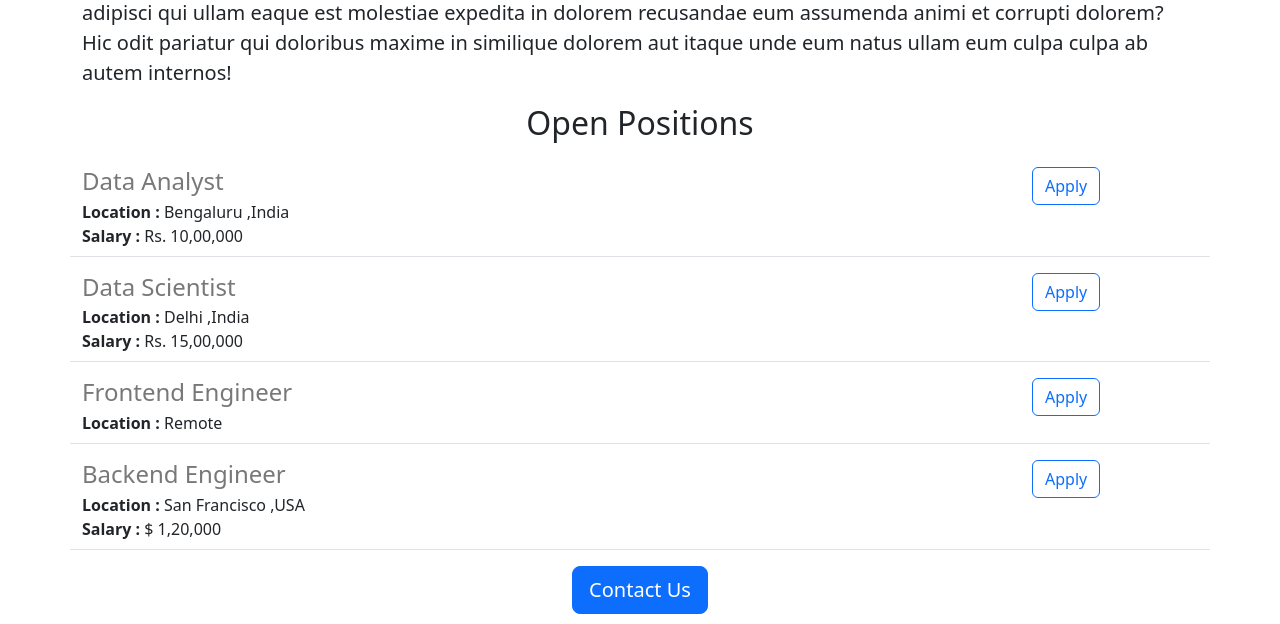
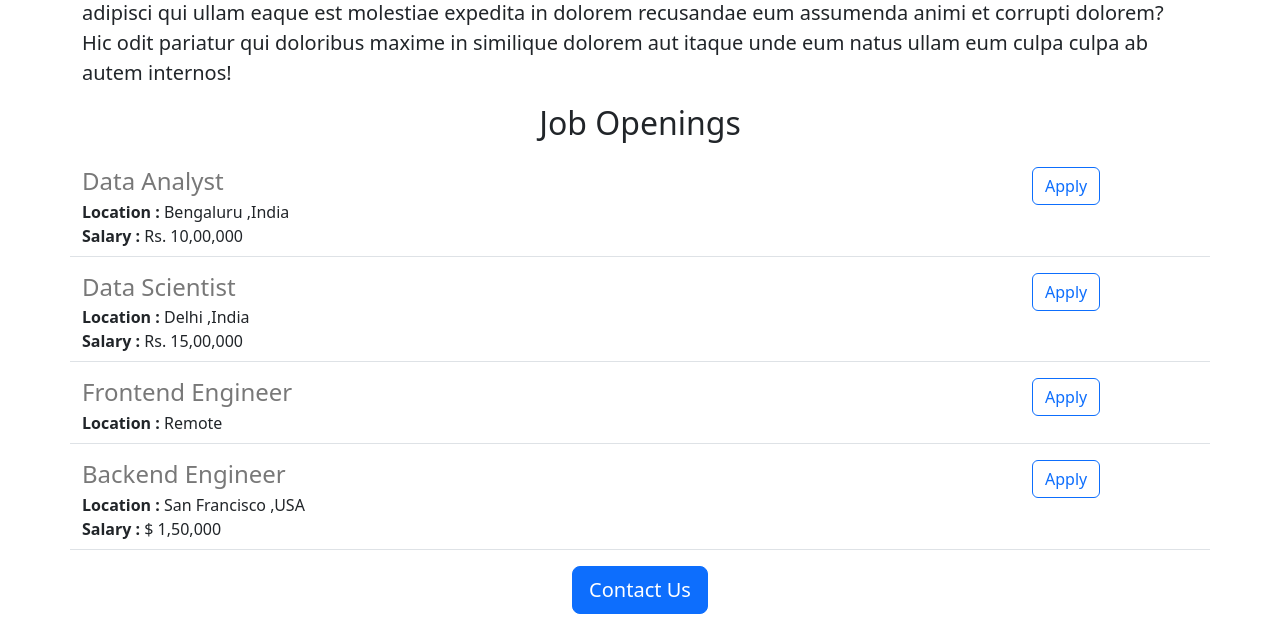
Before and after one commit to DigvijayWagh22/jovian-careers--website, a Flask app: page / in a window 1280 px wide. Shown: the part 926-1550 px from the top of the page. Run offline with Flask 2, Linux system fonts and the light colour scheme.

Commit message:
made some changes

```diff
--- a/app.py
+++ b/app.py
@@ -25,7 +25,7 @@ JOBS = [
     'id':4,
     'title':'Backend Engineer',
     'location':'San Francisco ,USA',
-    'salary': '$ 1,20,000'
+    'salary': '$ 1,50,000'
   }
 ]
 @app.route("/")
--- a/templates/home.html
+++ b/templates/home.html
@@ -14,7 +14,7 @@
     <img class="img-fluid" id="banner" src="https://jovian-careers-website.digvijay2010.repl.co/static/Banner.jpeg.jpg" height=320 >
     <h2 class="text-center  mt-2 mb-4">About Jovian</h2>
      <p class="lead">Lorem ipsum dolor sit amet. Aut voluptates rerum qui commodi quos nam labore adipisci? In vitae enim et ratione adipisci qui ullam eaque est molestiae expedita in dolorem recusandae eum assumenda animi et corrupti dolorem? Hic odit pariatur qui doloribus maxime in similique dolorem aut itaque unde eum natus ullam eum culpa culpa ab autem internos! </p>
-    <h2 class="text-center  mt-2 mb-4">Open Positions</h2>
+    <h2 class="text-center  mt-2 mb-4">Job Openings</h2>
     <div>
         {% for job in jobs %}
            {% include 'jobitem.html' %}
```
Also changed, not shown: 1 other file.
